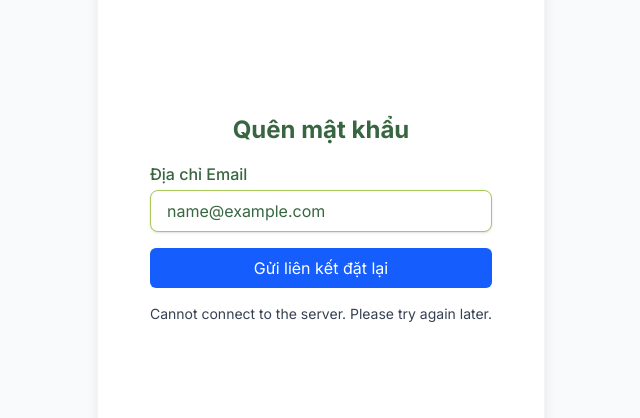
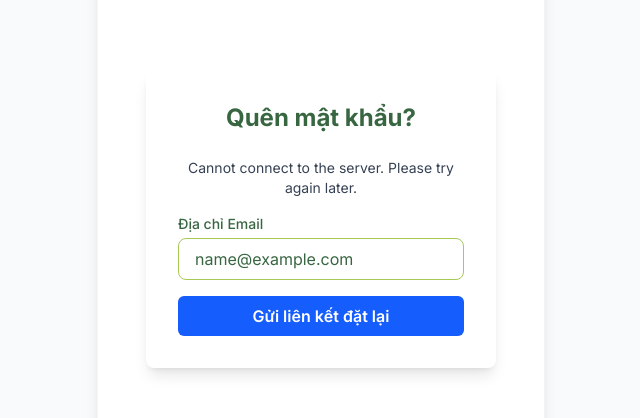
Before and after one commit to dannie203/study_resource_manager, a Next.js app in the folder frontend/: page /auth/forgot-password in a window 1280 px wide. Both pictures are taken after typing "name@example.com" into the empty fields and a click on the button "Gửi liên kết đặt lại". Shown: the part 286-704 px from the top of the page, without its empty margins (319-959 px from the left). Built offline with nearby package versions, Linux system fonts and the light colour scheme; no server answers.

Commit message:
fix bugs mentioned in issues

```diff
--- a/frontend/src/app/admin/users/page.tsx
+++ b/frontend/src/app/admin/users/page.tsx
@@ -38,7 +38,7 @@ export default function AdminUsersPage() {
       }
       if (!res.ok) {
         const data = await res.json().catch(() => ({}));
-        toast.error(data.error ?? t('fetch_user_error'));
+        toast.error(data.error ?? t('fetch_user_error'), { id: 'admin-fetch-user-error' });
         setUsers([]);
         setLoading(false);
         return;
@@ -77,7 +77,7 @@ export default function AdminUsersPage() {
         toast.error(data.error ?? t('promote_error'));
         return;
       }
-      toast.success(t('promote_success'));
+      toast.success(t('promote_success'), { id: 'promote-success' });
       fetchUsers();
     } catch {
       toast.dismiss();
@@ -103,7 +103,7 @@ export default function AdminUsersPage() {
         toast.error(data.error ?? t('delete_error_user'));
         return;
       }
-      toast.success(t('delete_success_user'));
+      toast.success(t('delete_success_user'), { id: 'delete-user-success' });
       fetchUsers();
     } catch {
       toast.dismiss();
--- a/frontend/src/app/auth/forgot-password/page.tsx
+++ b/frontend/src/app/auth/forgot-password/page.tsx
@@ -1,10 +1,12 @@
 "use client";
 
 import { useState } from "react";
+import { useI18n } from "@/context/i18nContext";
 
 const API_URL = process.env.NEXT_PUBLIC_API_URL || 'http://localhost:5000';
 
 const ForgotPasswordPage = () => {
+  const { t } = useI18n();
   const [email, setEmail] = useState("");
   const [message, setMessage] = useState("");
   const [isSubmitting, setIsSubmitting] = useState(false);
@@ -38,17 +40,18 @@ const ForgotPasswordPage = () => {
   };
 
   return (
-    <div className="min-h-screen flex flex-col items-center justify-center px-4">
-      <h1 className="text-2xl font-bold mb-4">Quên mật khẩu</h1>
-      <form onSubmit={handleSubmit} className="w-full max-w-sm space-y-4">
-        <div>
-          <label htmlFor="email" className="block mb-1 font-medium">
-            Địa chỉ Email
+    <div className="min-h-screen flex flex-col items-center justify-center px-4 bg-white dark:bg-neutral-900">
+      <form onSubmit={handleSubmit} className="bg-white dark:bg-neutral-900 p-8 rounded-lg shadow-lg w-full max-w-md">
+        <h1 className="text-2xl font-bold mb-6 text-center">{t('forgot_password')}</h1>
+        {message && <p className="mb-4 text-center text-sm text-gray-700 dark:text-gray-200">{message}</p>}
+        <div className="mb-4">
+          <label htmlFor="email" className="block mb-1 text-sm font-medium">
+            {t('email_address')}
           </label>
           <input
             type="email"
             id="email"
-            className="w-full px-3 py-2 border rounded-md shadow-sm focus:outline-none focus:ring focus:border-blue-300"
+            className="w-full px-4 py-2 border rounded-md bg-gray-50 dark:bg-neutral-800 focus:outline-none focus:ring-2 focus:ring-blue-500"
             value={email}
             onChange={(e) => setEmail(e.target.value)}
             required
@@ -57,12 +60,11 @@ const ForgotPasswordPage = () => {
         <button
           type="submit"
           disabled={isSubmitting}
-          className="w-full py-2 px-4 bg-blue-600 text-white rounded-md hover:bg-blue-700 transition"
+          className="w-full bg-blue-600 hover:bg-blue-700 text-white font-semibold py-2 rounded-md transition"
         >
-          {isSubmitting ? "Đang gửi..." : "Gửi liên kết đặt lại"}
+          {isSubmitting ? t('sending') : t('send_reset_link')}
         </button>
       </form>
-      {message && <p className="mt-4 text-center text-sm text-gray-700">{message}</p>}
     </div>
   );
 };
--- a/frontend/src/app/dashboard/page.tsx
+++ b/frontend/src/app/dashboard/page.tsx
@@ -7,11 +7,13 @@ import ResourceCategoryChart from '@/components/dashboard/ResourceCategoryChart'
 import DownloadChart from '@/components/dashboard/DownloadChart';
 import TopDownloads from '@/components/dashboard/TopDownloads';
 import { useAuth } from '@/context/authContext';
+import { useI18n } from '@/context/i18nContext';
 import { useRouter } from 'next/navigation';
 import { useEffect } from 'react';
 
 export default function DashboardPage() {
   const { isAuthenticated } = useAuth();
+  const { t } = useI18n();
   const router = useRouter();
   useEffect(() => {
     if (!isAuthenticated) {
@@ -24,7 +26,7 @@ export default function DashboardPage() {
     <div className="flex min-h-screen main-bg text-[var(--clr-green-dark)] font-sans">
       <Sidebar />
       <div className="flex flex-col flex-1">
-        <Header title={"Dashboard"} />
+        <Header title={t('dashboard')} />
         <main className="p-6 max-w-6xl mx-auto w-full main-bg">
           <StatsOverview />
           <div className="grid grid-cols-1 md:grid-cols-2 gap-6 mt-4">
--- a/frontend/src/app/profile/page.tsx
+++ b/frontend/src/app/profile/page.tsx
@@ -41,7 +41,6 @@ export default function UsersProfile() {
         });
         const data = await res.json();
         if (!res.ok) {
-          toast.error(data.error ?? t('avatar_update_error'));
           setProfile(null);
           if (res.status === 401) {
             setTimeout(() => router.replace('/auth/login'), 1000);
@@ -50,14 +49,13 @@ export default function UsersProfile() {
           setProfile(data);
         }
       } catch (err) {
-        toast.error(t('avatar_server_error'));
         setProfile(null);
       } finally {
         setLoading(false);
       }
     };
     fetchProfile();
-  }, [t]);
+  }, []); // Không phụ thuộc t, không gọi toast ở đây
 
   // Hàm upload avatar
   const handleAvatarChange = async (e: React.ChangeEvent<HTMLInputElement>) => {
--- a/frontend/src/app/resources/page.tsx
+++ b/frontend/src/app/resources/page.tsx
@@ -7,9 +7,11 @@ import { Toaster, toast } from 'react-hot-toast';
 import { useAuth } from '@/context/authContext';
 import { useRouter } from 'next/navigation';
 import { useEffect } from 'react';
+import { useI18n } from '@/context/i18nContext';
 
 export default function ResourcesPage() {
   const { isAuthenticated } = useAuth();
+  const { t } = useI18n();
   const router = useRouter();
   useEffect(() => {
     if (!isAuthenticated) {
@@ -23,9 +25,9 @@ export default function ResourcesPage() {
       <Toaster position="top-right" toastOptions={{ duration: 3000 }} />
       <Sidebar />
       <div className="flex flex-col flex-1">
-        <Header title={"Resources"} />
+        <Header title={t('resources')} />
         <main className="p-6 max-w-6xl mx-auto w-full main-bg">
-          <h1 className="text-2xl font-bold mb-6 text-green-800">Tài liệu của bạn</h1>
+          <h1 className="text-2xl font-bold mb-6 text-green-800">{t('your_resources')}</h1>
           <ResourceList />
         </main>
       </div>
--- a/frontend/src/app/upload/page.tsx
+++ b/frontend/src/app/upload/page.tsx
@@ -31,17 +31,17 @@ export default function UploadPage() {
     e.preventDefault();
     setMessage("");
     if (!title.trim()) {
-      toast.error(t('upload_required_title'));
+      toast.error(t('upload_required_title'), { id: 'upload-required-title' });
       setMessage(t('upload_required_title'));
       return;
     }
     if (!subject.trim()) {
-      toast.error(t('upload_required_subject'));
+      toast.error(t('upload_required_subject'), { id: 'upload-required-subject' });
       setMessage(t('upload_required_subject'));
       return;
     }
     if (!file) {
-      toast.error(t('upload_required_file'));
+      toast.error(t('upload_required_file'), { id: 'upload-required-file' });
       setMessage(t('upload_required_file'));
       return;
     }
@@ -63,23 +63,23 @@ export default function UploadPage() {
       const data = await res.json();
       toast.dismiss();
       if (res.status === 401) {
-        toast.error(t('session_expired'));
+        toast.error(t('session_expired'), { id: 'upload-session-expired' });
         setTimeout(() => router.replace('/auth/login'), 1000);
         return;
       }
       if (res.ok) {
-        toast.success(t('upload_success'));
+        toast.success(t('upload_success'), { id: 'upload-success' });
         setMessage(t('upload_success'));
         setTitle("");
         setSubject("");
         setFile(null);
       } else {
-        toast.error(data.error ?? t('upload_error'));
+        toast.error(data.error ?? t('upload_error'), { id: 'upload-error' });
         setMessage(data.error ?? t('upload_error'));
       }
     } catch (err) {
       toast.dismiss();
-      toast.error(t('upload_network_error'));
+      toast.error(t('upload_network_error'), { id: 'upload-network-error' });
       setMessage(t('upload_network_error'));
     } finally {
       setIsSubmitting(false);
--- a/frontend/src/components/ResourceList.tsx
+++ b/frontend/src/components/ResourceList.tsx
@@ -32,21 +32,21 @@ export default function ResourceList() {
       try {
         const res = await fetch(`${API_URL}/api/resources`, { credentials: 'include' });
         if (res.status === 401) {
-          toast.error('Phiên đăng nhập hết hạn hoặc không hợp lệ. Vui lòng đăng nhập lại.');
+          toast.error('Phiên đăng nhập hết hạn hoặc không hợp lệ. Vui lòng đăng nhập lại.', { id: 'resource-session-expired' });
           setTimeout(() => window.location.href = '/auth/login', 1500);
           setResources([]);
           return;
         }
         if (!res.ok) {
           const data = await res.json().catch(() => ({}));
-          toast.error(data.error ?? 'Lỗi máy chủ khi lấy tài liệu!');
+          toast.error(data.error ?? 'Lỗi máy chủ khi lấy tài liệu!', { id: 'resource-fetch-error' });
           setResources([]);
           return;
         }
         const data = await res.json();
         setResources(data);
       } catch (err) {
-        toast.error('Lỗi kết nối máy chủ!');
+        toast.error('Lỗi kết nối máy chủ!', { id: 'resource-network-error' });
         setResources([]);
       } finally {
         setLoading(false);
--- a/frontend/src/locales/en.json
+++ b/frontend/src/locales/en.json
@@ -74,6 +74,9 @@
   "landing_welcome": "Welcome to May Dua Hay Hoc!",
   "landing_desc": "This is a product of May Dua Hay Hoc, where you can easily search and share study resources quickly and conveniently.",
   "forgot_password": "Forgot password?",
+  "email_address": "Email address",
+  "sending": "Sending...",
+  "send_reset_link": "Send reset link",
   "admin_panel": "Admin Panel",
   "product_name": "Study Resource Manager",
   "product_version": "v1.0 © 2025",
@@ -105,5 +108,6 @@
   "confirm_delete_title": "Confirm user deletion",
   "confirm_delete_desc": "Are you sure you want to delete this user? This action cannot be undone.",
   "confirm_promote_title": "Confirm user promotion",
-  "confirm_promote_desc": "Are you sure you want to promote this user to admin? This action cannot be undone."
+  "confirm_promote_desc": "Are you sure you want to promote this user to admin? This action cannot be undone.",
+  "your_resources": "Your resources"
 }
--- a/frontend/src/locales/vi.json
+++ b/frontend/src/locales/vi.json
@@ -73,6 +73,9 @@
   "landing_welcome": "Chào mừng đến với Mấy Đứa Hay Học!",
   "landing_desc": "Đây là một sản phẩm của Mấy Đứa Hay Học, nơi bạn có thể tìm kiếm và chia sẻ tài liệu học tập một cách dễ dàng và nhanh chóng.",
   "forgot_password": "Quên mật khẩu?",
+  "email_address": "Địa chỉ Email",
+  "sending": "Đang gửi...",
+  "send_reset_link": "Gửi liên kết đặt lại",
   "admin_panel": "Bảng điều khiển Admin",
   "admin_product_name": "Study Resource Manager",
   "admin_version": "v1.0 © 2025",
@@ -109,5 +112,6 @@
   "confirm_delete_title": "Xác nhận xóa người dùng",
   "confirm_delete_desc": "Bạn có chắc chắn muốn xóa người dùng này? Hành động này không thể hoàn tác.",
   "confirm_promote_title": "Xác nhận nâng quyền người dùng",
-  "confirm_promote_desc": "Bạn có chắc chắn muốn nâng quyền người dùng này thành quản trị viên? Hành động này không thể hoàn tác."
+  "confirm_promote_desc": "Bạn có chắc chắn muốn nâng quyền người dùng này thành quản trị viên? Hành động này không thể hoàn tác.",
+  "your_resources": "Tài liệu của bạn"
 }
```
Also changed, not shown: frontend/src/components/resourceCard.tsx (+5 -5 lines).
